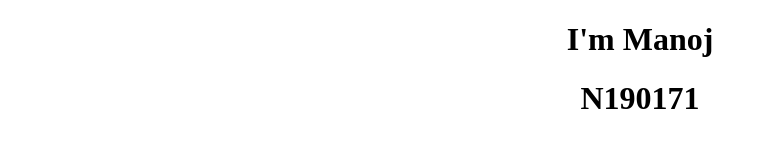
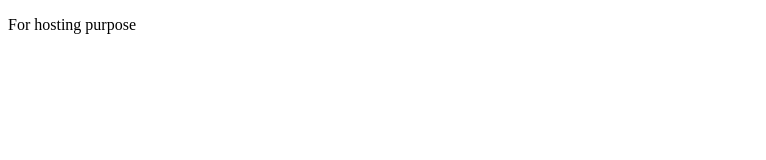
Before and after one commit to IconicProgrammer/Html, a plain HTML site: page index.html in a window 1280 px wide. Shown: the whole page, without its empty margins (0-766 px from the left). Drawn offline with Linux system fonts and the light colour scheme.

Commit message:
already commited

```diff
--- a/task1.html
+++ b/index.html
@@ -3,10 +3,9 @@
 <head>
 	<meta charset="utf-8">
 	<meta name="viewport" content="width=device-width, initial-scale=1">
-	<title>Basic Info</title>
+	<title>index</title>
 </head>
-<body align='center'>
-	<h1>I'm Manoj</h1>
-	<h1>N190171</h1>
+<body>
+	<p>For hosting purpose</p>
 </body>
 </html>
```
